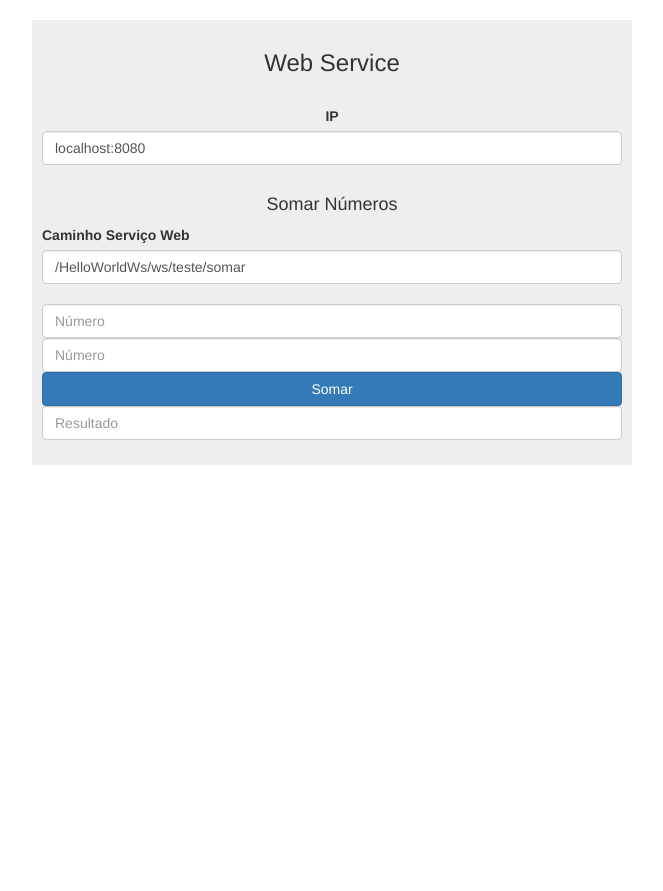
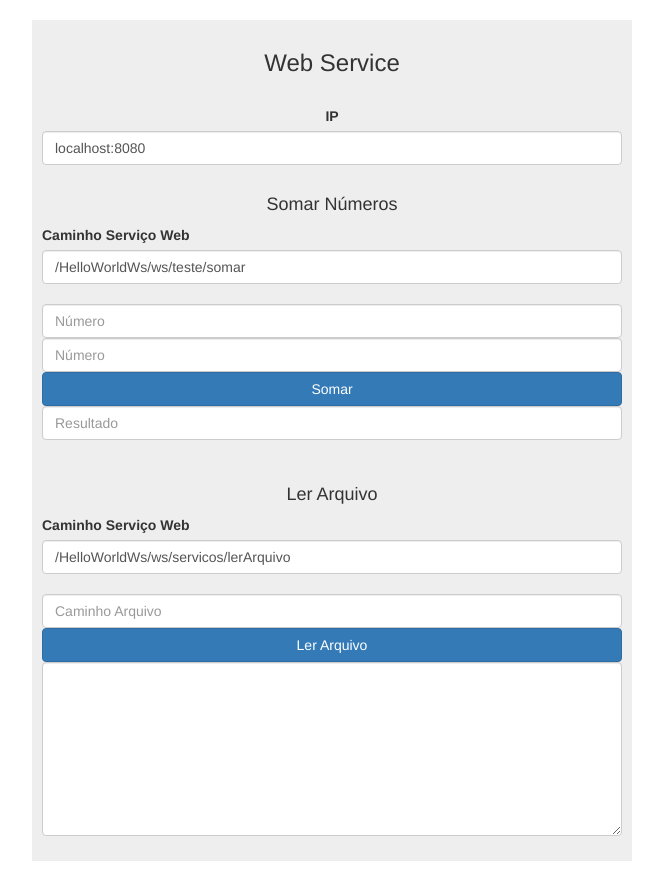
Before and after one commit to adsfadep/exemplobusca, a plain HTML site: page index.html in a window 1280 px wide. Shown: the whole page, without its empty margins (308-971 px from the left). Before the commit the page ends 800 px from the top, so only its background shows below. Drawn offline with Linux system fonts and the light colour scheme.

Commit message:
lerarquivo

```diff
--- a/index.html
+++ b/index.html
@@ -33,6 +33,17 @@
 			<button class="btn btn-block btn-primary" type="button" ng-click="somar(num1, num2)">Somar</button>
 			<input class="form-control" type="number" ng-model="resultado" placeholder="Resultado">
 		</form>
+
+		<br>
+		<h4>Ler Arquivo</h4>
+		<form class="form-group">
+			<label>Caminho Serviço Web</label>
+			<input class="form-control" type="text" ng-model="servicoLerArquivo" placeholder="Caminho Serviço"/>
+			<br>
+			<input class="form-control" type="text" ng-model="arquivo" placeholder="Caminho Arquivo"/>
+			<button class="btn btn-block btn-primary" type="button" ng-click="lerArquivo()">Ler Arquivo</button>
+			<textarea class="form-control" ng-model="conteudoArquivo" rows="8" cols="40"></textarea>
+		</form>
 	</div>
 </body>
 </html>
--- a/js/webServiceCtrl.js
+++ b/js/webServiceCtrl.js
@@ -7,6 +7,7 @@ angular.module('webServiceApp').controller('webServiceCtrl', function($scope, $h
 
 	$scope.ip = 'localhost:8080';
 	$scope.servicoSomar = '/HelloWorldWs/ws/teste/somar';
+	$scope.servicoLerArquivo = '/HelloWorldWs/ws/servicos/lerArquivo';
 
 	$scope.somar = function(num1, num2) {
 		$http.get('http://' + $scope.ip + $scope.servicoSomar, {params:{num1:num1,num2:num2}})
@@ -15,4 +16,10 @@ angular.module('webServiceApp').controller('webServiceCtrl', function($scope, $h
 			});
 	}
 
+	$scope.lerArquivo = function() {
+		$http.get('http://' + $scope.ip + $scope.servicoLerArquivo)
+			.success(function(resultado) {
+				$scope.conteudoArquivo = resultado;
+			});
+	}
 });
```
